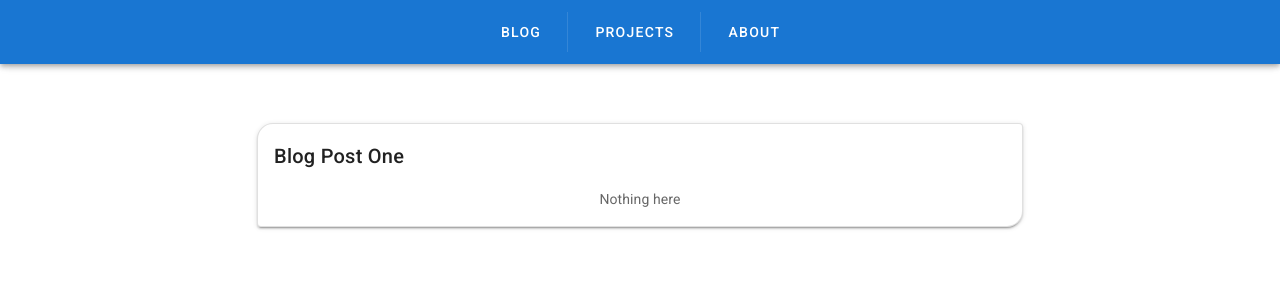
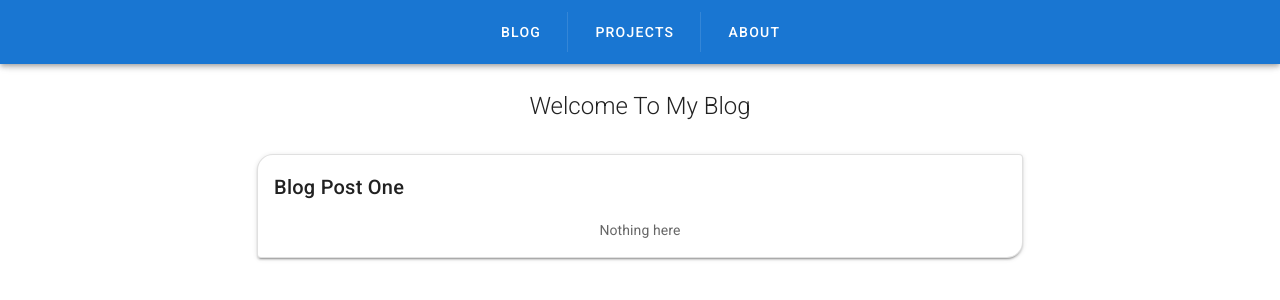
Before and after one commit to robineco/robineco.github.io, a Vue app: page /blog in a window 1280 px wide. Shown: the top 300 px of the page. Built offline with nearby package versions, Linux system fonts and the light colour scheme.

Commit message:
added title and background

```diff
--- a/src/components/blog/BlogView.vue
+++ b/src/components/blog/BlogView.vue
@@ -1,5 +1,8 @@
 <template>
   <v-container class="text-center">
+    <v-col cols="12">
+      <h2 class="font-weight-light">{{ title }}</h2>
+    </v-col>
     <v-row
       align="center"
       justify="center"
@@ -23,7 +26,7 @@ export default Vue.extend({
     BlogCard,
   },
   data: () => ({
-    title: 'Blog Page',
+    title: 'Welcome To My Blog',
     blogPosts: posts,
   }),
 });
@@ -31,6 +34,6 @@ export default Vue.extend({
 
 <style lang="css" scoped>
 .post-row {
-  margin-top: 3%;
+  margin-top: 0.5%;
 }
 </style>
--- a/src/components/projects/ProjectView.vue
+++ b/src/components/projects/ProjectView.vue
@@ -1,6 +1,9 @@
 <template>
   <v-container class="text-center">
     <v-row class="project-row">
+      <v-col cols="12">
+        <h2 class="font-weight-light">{{ title }}</h2>
+      </v-col>
       <v-col v-for="project in projects" :key="project.title" cols="12" md="6" sm="6" xs="12">
         <ProjectCard
           :title="project.title"
@@ -23,7 +26,7 @@ export default Vue.extend({
     ProjectCard,
   },
   data: () => ({
-    title: 'Project Page',
+    title: 'Welcome To My Project Overview',
     projects: projectList,
   }),
 });
@@ -31,6 +34,6 @@ export default Vue.extend({
 
 <style lang="css" scoped>
 .project-row {
-  margin-top: 3%;
+  margin-top: 0.5%;
 }
 </style>
--- a/src/components/projects/card/ProjectCard.vue
+++ b/src/components/projects/card/ProjectCard.vue
@@ -2,6 +2,10 @@
   <v-card
     elevation="2"
     outlined
+  >
+    <v-img
+      height="180px"
+      src="https://cdn.vuetifyjs.com/images/parallax/material2.jpg"
     >
       <v-card-title>
         {{title}}
@@ -18,6 +22,7 @@
           Learn More
         </v-btn>
       </v-card-actions>
+    </v-img>
   </v-card>
 </template>
 
```
Lines whose indentation alone changed are shown as unchanged.
